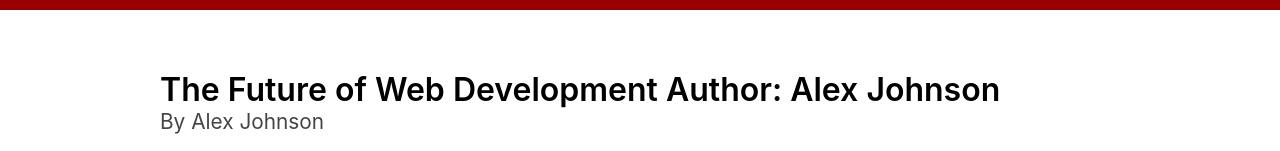
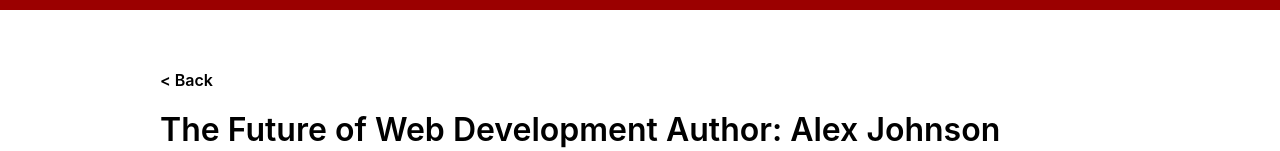
Before and after one commit to JamesBillate/practice_routing, a React (Create React App) app in the folder practice_routing/: page /articles/1 in a window 1280 px wide. Shown: the part 122-273 px from the top of the page. Built offline with nearby package versions, Linux system fonts and the light colour scheme.

Commit message:
Added more info

```diff
--- a/practice_routing/src/components/About.css
+++ b/practice_routing/src/components/About.css
@@ -1,12 +1,15 @@
 .about {
     margin: 3rem 6rem;
+    text-align: center;
 }
 
 .about h2 {
-    font-size: 1.8rem;
+    font-size: 3rem;
     font-weight: 600;
 }
 
 .about p {
+    line-height: 180%;
     font-size: 1.2rem;
+
 }
--- a/practice_routing/src/components/Article.css
+++ b/practice_routing/src/components/Article.css
@@ -1,11 +1,23 @@
 .article {
     margin: 3rem 10rem;
+}
+
+.back {
+    text-decoration: none;
+    font-weight: 600;
+    color:black ;
+}
+
+.back:hover {
+    transform: transform 0.10s ease-in-out;
+    color: #9b0000;
 }
 
 .article h2 {
     font-size: 2rem;
     font-weight: 600;
     margin: 0;
+    margin-top: 20px;
 }
 
 .author{
--- a/practice_routing/src/components/Article.js
+++ b/practice_routing/src/components/Article.js
@@ -1,6 +1,6 @@
-import { useEffect } from "react"
 import { useNavigate, useParams } from "react-router-dom"
-import { useFetch } from "../hooks/useFetch"
+import { Link } from 'react-router-dom'
+
 
 import "./Article.css"
 
@@ -25,6 +25,9 @@ export default function Article({articles}) {
 
   return (
     <div className="article">
+
+      <Link className="back" to={`/Home.js`}>{"< Back"}</Link>
+
       {!article && <p>No records found!</p>}
       {article && (
         <div key={article.id}>
--- a/practice_routing/src/components/Home.js
+++ b/practice_routing/src/components/Home.js
@@ -1,5 +1,4 @@
 import { Link } from 'react-router-dom'
-import { useFetch } from '../hooks/useFetch'
 
 // styles
 import './Home.css'
```
